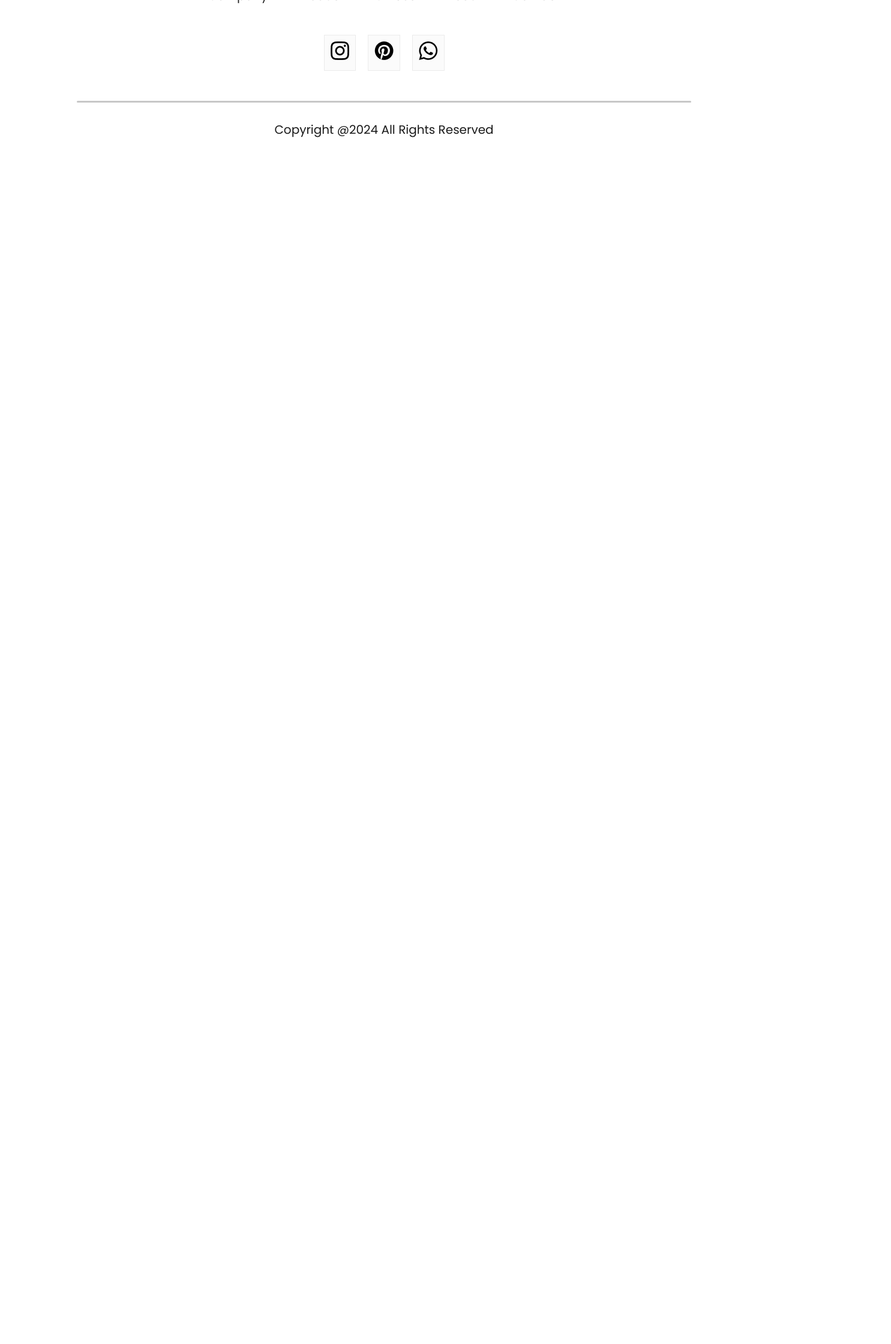
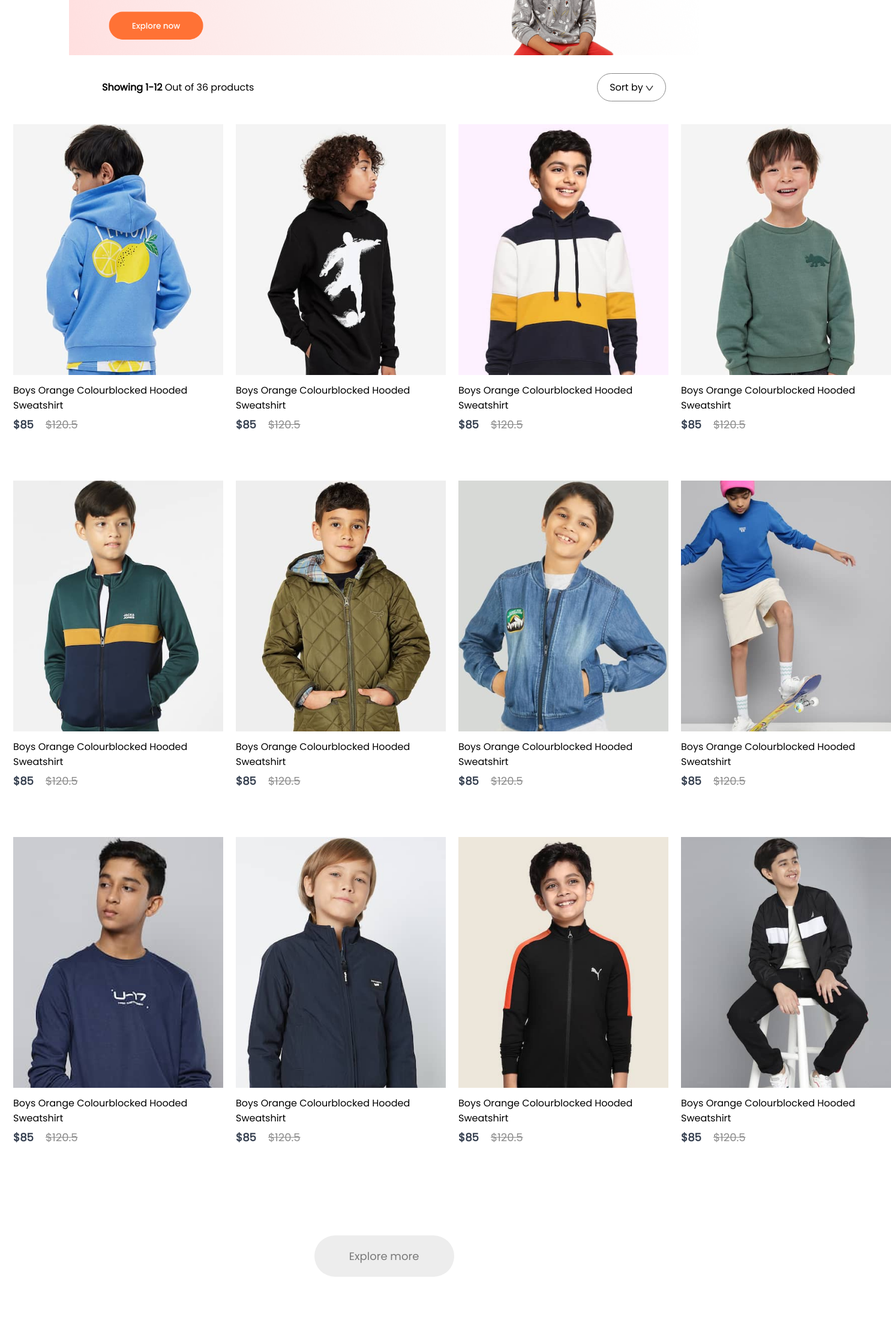
Before and after one commit to harsh-singh10/E-Commerce, a React (Vite) app: page /kid in a window 1280 px wide. Shown: the part 260-2500 px from the top of the page at 60% size, 1485 px wide, since content can reach past the window. Before the commit the page ends 800 px from the top, so only its background shows below. Built offline with nearby package versions, Linux system fonts and the light colour scheme.

Commit message:
shopCategory component completed

```diff
--- a/src/App.jsx
+++ b/src/App.jsx
@@ -9,6 +9,11 @@
 import { Cart } from './Pages/Cart'
 import { LoginSign } from './Pages/LoginSign'
 import { Footer } from './Components/Footer/Footer'
+import men_banner from './Components/Assets/banner_mens.png'
+import women_banner from './Components/Assets/banner_women.png'
+import kids_banner from './Components/Assets/banner_kids.png'
+
+
 
 function App() {
   const [count, setCount] = useState(0)
@@ -20,9 +25,9 @@
         <Routes>
 
           <Route path='/' element={<Shop />} />
-          <Route path='/men' element={<ShopCategory category="men" />} />
-          <Route path='/women' element={<ShopCategory category="women" />} />
-          <Route path='/kid' element={<ShopCategory category="kid" />} />
+          <Route path='/men' element={<ShopCategory banner={men_banner} category="men" />} />
+          <Route path='/women' element={<ShopCategory banner={women_banner}  category="women" />} />
+          <Route path='/kid' element={<ShopCategory banner={kids_banner}  category="kid" />} />
 
           <Route path='/product' element={<Product />}>
            <Route path=':productId' element={<Product />} />
--- a/src/Pages/CSS/ShopCategory.css
+++ b/src/Pages/CSS/ShopCategory.css
@@ -0,0 +1,45 @@
+.shop-category-banner {
+    display: block;
+    margin: 30px auto;
+    width: 82%;
+}
+
+.shopcategory-indexsort {
+    display: flex;
+    justify-content: space-between;
+    align-items: center;
+    margin: 0px 170px;
+}
+
+.shopcategory-sort {
+    padding: 10px 20px;
+    border-radius: 40px;
+    border: 1px solid #888;
+}
+
+.shopcategory-indexsort p span {
+    font-weight: 600;
+}
+
+.shopcategory-product {
+    margin: 38px 22px;
+    gap: 21px;
+    display: grid;
+    grid-template-columns: 1fr 1fr 1fr 1fr;
+    row-gap: 80px;
+}
+
+.load-more {
+    display: flex;
+    justify-content: center;
+    align-items: center;
+    margin: 150px auto;
+    width: 233px;
+    height: 69px;
+    border-radius:75px;
+    background: #ededed;
+    color: #787878;
+font-size: 18px;
+font-weight: 500;
+
+}
--- a/src/Pages/ShopCategory.jsx
+++ b/src/Pages/ShopCategory.jsx
@@ -1,9 +1,36 @@
-import React from 'react'
+import React, { useContext } from 'react'
 import './CSS/ShopCategory.css'
-export const ShopCategory = () => {
+import { ShopContext } from '../Context/ShopContext'
+import drop_down from '../Components/Assets/dropdown_icon.png'
+import { Item } from '../Components/Item/Item'
+
+
+export const ShopCategory = (props) => {
+  const { all_product } = useContext(ShopContext)
   return (
     <div className='shop-category'>
-
+      <img className='shop-category-banner' src={props.banner} alt="" />
+      <div className="shopcategory-indexsort">
+        <p>
+          <span>Showing 1-12 </span> Out of 36 products
+        </p>
+        <div className="shopcategory-sort">
+          Sort by <img src={drop_down} alt="" />
+        </div>
+      </div>
+      <div className="shopcategory-product">
+        {all_product.map((item, i) => {
+          if (props.category == item.category) {
+            return <Item key={i} id={item.id} name={item.name} image={item.image} new_price={item.new_price} old_price={item.old_price} />
+          }
+          else {
+            return null;
+          }
+        })}
+      </div>
+      <div className="load-more">
+        Explore more
+      </div>
     </div>
   )
 }
--- a/src/main.jsx
+++ b/src/main.jsx
@@ -6,7 +6,7 @@
 
 ReactDOM.createRoot(document.getElementById('root')).render(
   <ShopContextProvider>
-   <App />
+    <App />
   </ShopContextProvider>
 
 
```
